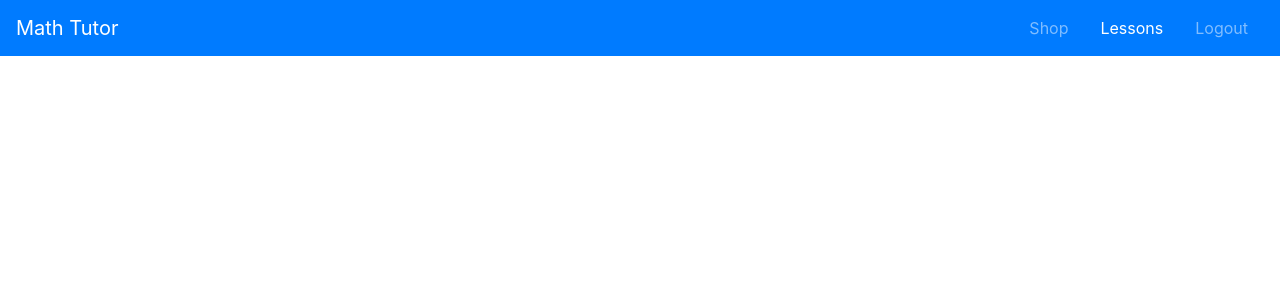
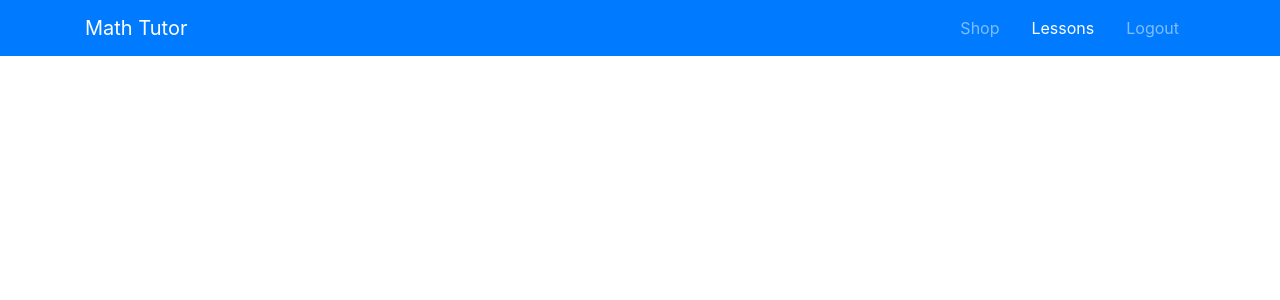
Before and after one commit to estebie/Math_Tutor, a React (Create React App) app in the folder frontend/: page / in a window 1280 px wide. Shown: the top 300 px of the page. Built offline with nearby package versions, Linux system fonts and the light colour scheme.

Commit message:
Revise navigation bar layout.

```diff
--- a/frontend/src/components/nav-bar/nav-bar.component.jsx
+++ b/frontend/src/components/nav-bar/nav-bar.component.jsx
@@ -1,9 +1,8 @@
 import React, {useState} from 'react';
 import {
-    Collapse,
+    Container,
     Navbar,
     NavbarBrand,
-    NavbarToggler ,
     NavItem,
     Nav,
     NavLink,
@@ -17,6 +16,7 @@ const NavigationBar = () => {
     return (
         <div>
             <Navbar color="primary" dark expand="md">
+                <Container>
                     <NavbarBrand href="/">Math Tutor</NavbarBrand>
                     <Nav navbar className="ml-auto">
                         <NavItem className="mx-2">
@@ -29,6 +29,7 @@ const NavigationBar = () => {
                             <NavLink href="">Logout</NavLink>
                         </NavItem>
                     </Nav>
+                    </Container>
             </Navbar>
         </div>
     )
```
Lines whose indentation alone changed are shown as unchanged.
